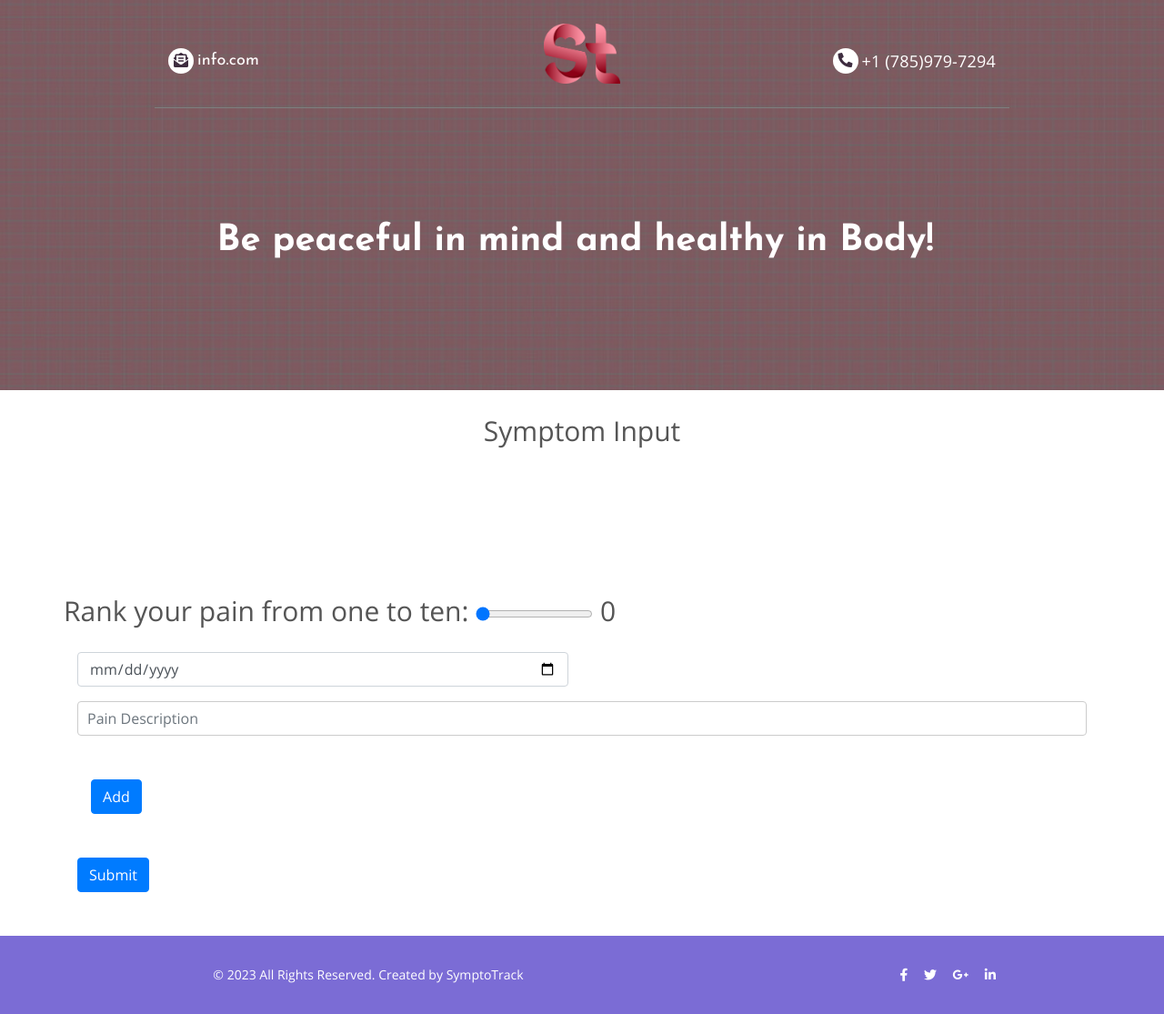
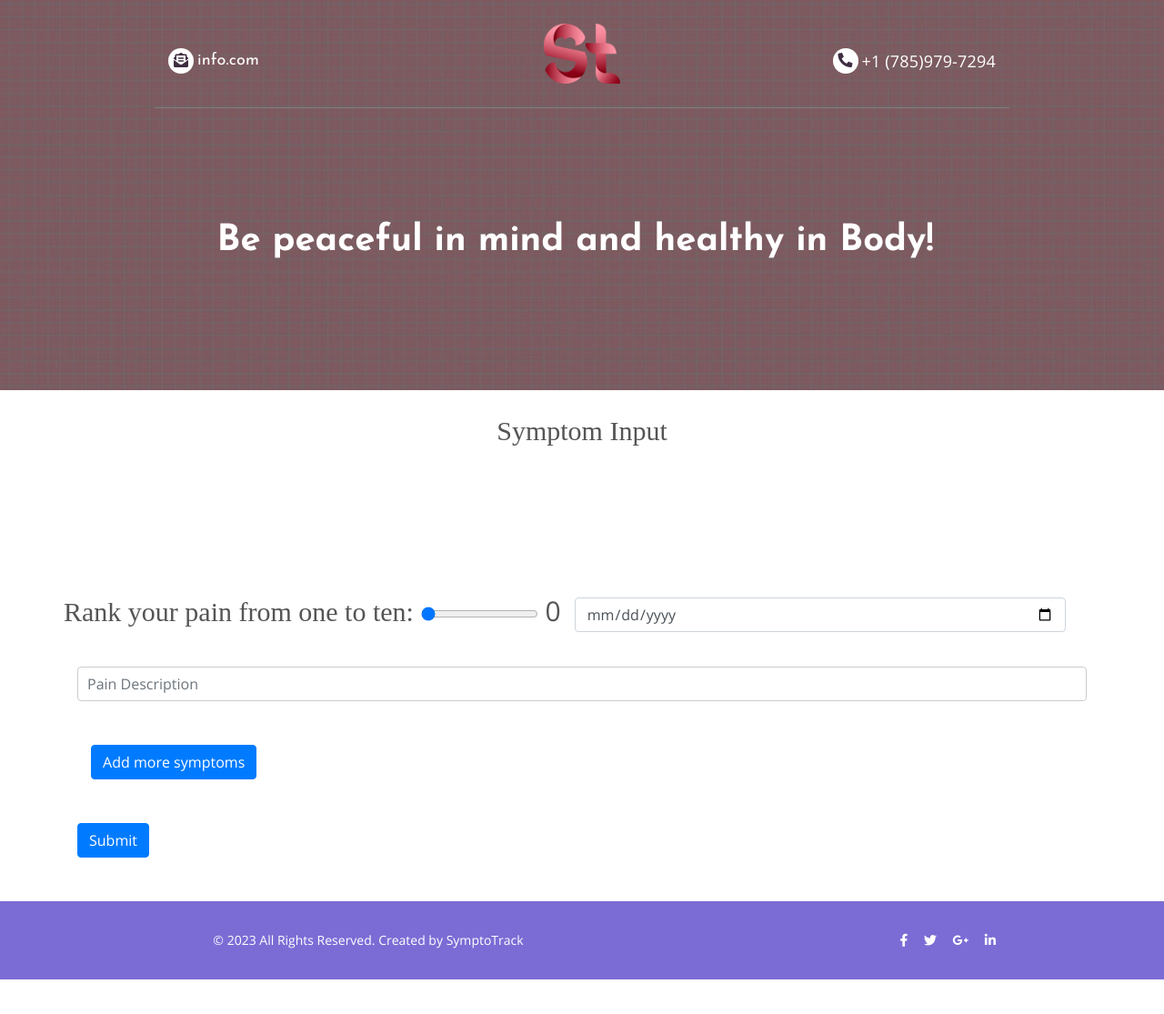
Before and after one commit to ladyOouf/SymptoTrack, a Flask app: page /symptom_input in a window 1280 px wide. Shown: the whole page at 91% size. After the commit the page ends 1077 px from the top, so only its background shows below. Run offline with Flask 3, Linux system fonts and the light colour scheme; some libraries are stand-ins or nearby versions.

Commit message:
Update symptom_input.html

```diff
--- a/SymptoTrack/templates/symptom_input.html
+++ b/SymptoTrack/templates/symptom_input.html
@@ -2,7 +2,7 @@
 Description: This code is responsible for getting the user's pain input.
 Authors: Ava G, Sree Kondi
 Date Creation : October 15, 2023
-Date Revised: November 4, 2023
+Date Revised: November 17, 2023
 Preconditions: Empty Strings are not allowed.
 Postconditions: No return values. -->
 
@@ -75,7 +75,7 @@
       </style>
       <!--Page Heading-->
       <br>
-      <p style="text-align:center; font-size: 30px;">Symptom Input</p>
+      <p style="text-align:center; font-size: 30px; font-family: Apple Chancery;">Symptom Input</p>
       <br>
       <br>
       <br>
@@ -91,7 +91,7 @@
       <!--Creating the slider-->
 
         <form>
-            <label for="slider">Rank your pain from one to ten:</label>
+            <label for="slider" style = "font-family : Apple Chancery;">Rank your pain from one to ten:</label>
             <input type="range" id="slider" name="slider" min="0" max="10" step="1" value="0">
             <output for="slider" id="sliderValue">0</output>
         </form><br>
@@ -110,7 +110,7 @@
 
         <!-- add button -->
         <div class="container my-5">
-          <button id="addSliderButton" class="btn btn-primary">Add</button>
+          <button id="addSliderButton" class="btn btn-primary">Add more symptoms</button>
         </div>
         <!-- <a href="Homepage.html" class="btn btn-primary">Submit</a> -->
       </div>
```
